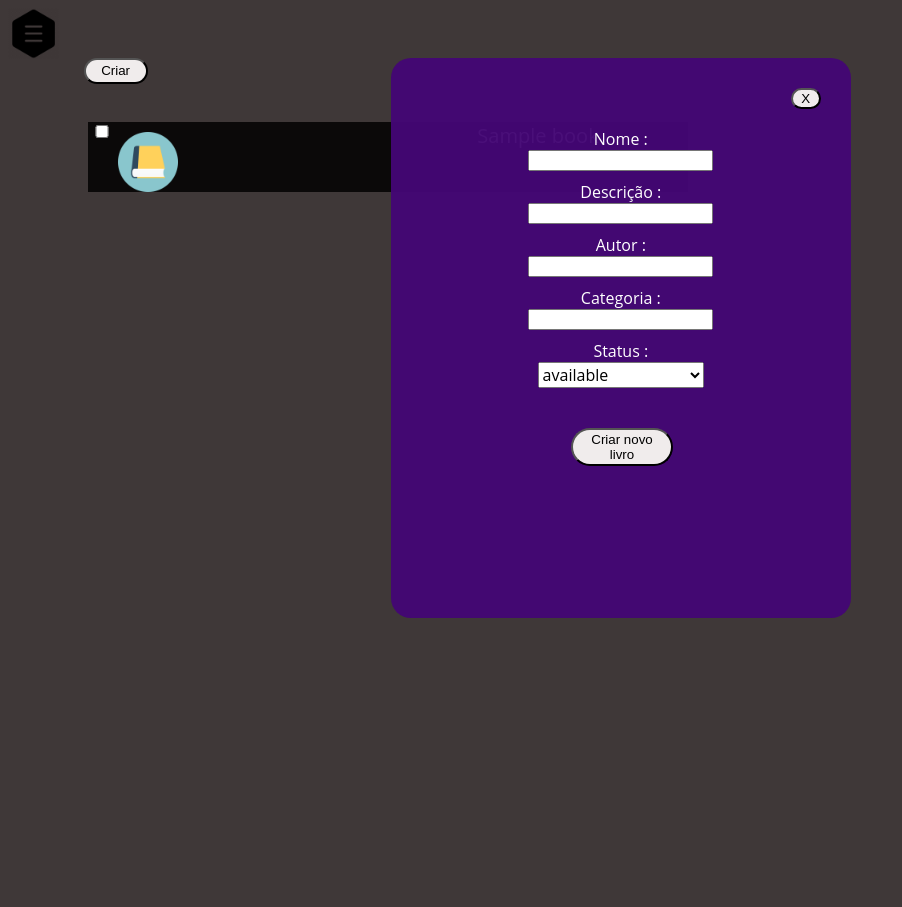
After one commit to carloskbonet/Library, a PHP site: template View/Adm/books.php in a window 1280 px wide, after a click on "Criar". The commit adds this page. Shown: the top 907 px of the page, without its empty margins (0-902 px from the left). Run offline with PHP 8.4, Linux system fonts and the light colour scheme; the template is opened without the code that fills it: most values are stand-ins (such as "Sample title", 1, 10 or a date in 2020).

Commit message:
admin interface
criação do livro ok
edição de livros ok

```diff
--- /dev/null
+++ b/View/Adm/books.php
@@ -0,0 +1,103 @@
+<html>
+<?php
+include("./View/Adm/home.php");
+?>
+
+<head>
+    <title>Books</title>
+    <meta name="viewport" content="width=device-width, initial-scale=1.0">
+    <link href="../View/css/books.css" rel="stylesheet">
+</head>
+
+<body>
+    <div class="container">
+        <div class="create">
+            <button id="store-button" onclick=" document.getElementById('modal').style.display='block'">Criar</button>
+
+            <div id="modal">
+                <div class="form-modal">
+                    <button id="close-button" onclick="document.getElementById('modal').style.display='none'">X</button>
+                    <form action="/create-book" method="post" class="create-form">
+                        <label id="form-field-modal"> Nome :<br>
+                            <input type="text" name="name" id="form-input" required></label>
+
+                        <label id="form-field-modal"> Descrição :<br>
+                            <input type="text" name="description" id="form-input" required></label>
+
+                        <label id="form-field-modal"> Autor :<br>
+                            <input type="text" name="author" id="form-input" required></label>
+
+                        <label id="form-field-modal"> Categoria :<br>
+                            <input type="text" name="category" id="form-input" required></label>
+
+                        <label id="form-field-modal"> Status :<br>
+                            <select id="form-select-modal" name="status">
+                                <option>available</option>
+                                <option>unavailable</option>
+                            </select></label>
+
+                        <button type="submit" class="button-create">Criar novo livro</button>
+                    </form>
+                </div>
+            </div>
+        </div>
+
+        <?php foreach ($books as $book) { ?>
+            <a>
+                <div class="book-card" onclick="<?php $id = $book['id']; ?>">
+                    <img src="../View/resources/images/icon-book.png">
+                    <label> <?= $book['name'] ?> </label>
+
+                    <input type="checkbox" id="open-modal" class="open-modal">
+                    <div id="modal-loan">
+                        <div class="modal-content">
+                            <label id="modal-label">ID:<br> <?= $book['id'] ?></label>
+
+                            <form action="/edit-book" method="POST">
+                                <input type="hidden" name="id" value="<?= $book['id'] ?>">
+                                <label id="modal-label">Nome:<br><input type="text" name="name-edit" value="<?= $book['name'] ?>" required></label>
+                                <label id="modal-label">Descrição:<br><input type="text" name="description-edit" value="<?= $book['description'] ?>" required></label>
+                                <label id="modal-label">Autor:<br><input type="text" name="author-edit" value="<?= $book['author'] ?>" required></label>
+                                <label id="modal-label">Categoria:<br><input type="text" name="category-edit" value="<?= $book['category'] ?>" required></label>
+                                <label id="modal-label">Status:<br>
+                                    <select name="status-edit">
+                                        <?php if ($book['status'] == 'available') { ?>
+                                            <option selected="selected">
+                                                available
+                                            </option>
+                                            <option>
+                                                unavailable
+                                            </option>
+                                        <?php } else { ?>
+                                            <option>
+                                                available
+                                            </option>
+                                            <option selected="selected">
+                                                unavailable
+                                            </option>
+                                        <?php }  ?>
+                                    </select></label>
+
+                                    <button type="submit" class="edit-button">Editar</button>
+                            </form>
+                            <br>
+                            <?php if ($book['status'] == 'available') { ?>
+                                <form action="/loan-book" method="POST">
+                                    <input type="hidden" name="id-loan" value="<?= $book['id'] ?>">
+                                    <button type="submit" class="loan-button">Alugar</button>
+                                </form>
+                            <?php } ?>
+                            <form action="/delete-book" method="POST">
+                                <input type="hidden" name="id-del" value="<?= $book['id'] ?>">
+                                <button type="submit" class="delete-button">Deletar</button>
+                            </form>
+                        </div>
+                    </div>
+                </div>
+            </a>
+
+        <?php } ?>
+    </div>
+</body>
+
+</html>
--- /dev/null
+++ b/View/Adm/home.php
@@ -0,0 +1,28 @@
+<html>
+
+<head>
+    <title>Library</title>
+    <meta name="viewport" content="width=device-width, initial-scale=1.0">
+    <link href="../View/css/library.css" rel="stylesheet">
+    <link rel="icon" href="../View/resources/images/icon-book.png">
+</head>
+
+<body>
+    <label for="side-menu-checkbox" id="side-menu-label">
+        <img id="side-menu-img" src="../View/resources/images/icon-side-menu.png">
+    </label>
+    <input type="checkbox" id="side-menu-checkbox">
+    <nav id="side-menu-nav">
+        <div class="side-menu">
+            <a href="/adm/books" id="side-menu-button" class="button-book">Livros</a>
+            <a href="/adm/loan" id="side-menu-button" class="button-loan">Empréstimos</a>
+            <a href="/adm/historic" id="side-menu-button" class="button-historic">Histórico</a>
+
+            <form class="disconnect-form" method="post" action="/disconnect">
+                <input class="disconnect-button" type="submit" value="Desconectar" />
+            </form>
+        </div>
+    </nav>
+</body>
+
+</html>
--- a/View/css/books.css
+++ b/View/css/books.css
@@ -80,3 +80,91 @@ body {
     color: white;
     background-color: rgb(192, 14, 14);
 }
+
+#store-button {
+    width: 5vw;
+    height: 2vw;
+    border-radius: 40px;
+    color: black;
+    background-color: rgb(240, 236, 236);
+    margin-left: 2vw;
+    margin-bottom: 3vw;
+}
+
+#store-button:hover {
+    color: white;
+    background-color: rgba(68, 7, 117, 0.966);
+}
+
+.create #modal {
+    display: none;
+    width: 100%;
+    height: 100%;
+    position: fixed;
+    z-index: 2;
+    text-align: center;
+    margin-left: 26vw;
+    margin-top: -5vw;
+}
+
+.create #modal .form-modal {
+    background-color: rgba(68, 7, 117, 0.966);
+    width: 400px;
+    height: 500px;
+    border-radius: 20px;
+    top: 0;
+    left: 0;
+    right: 0;
+    bottom: 0;
+    padding: 30px;
+}
+
+.create #modal .form-modal .create-form {
+    display: grid;
+    grid-template-rows: 1fr;
+    text-align: center;
+    margin-top: 10%;
+}
+
+.create #modal .form-modal .create-form #form-field-modal {
+    color: white;
+    font-family: "Open Sans",sans-serif;
+    font-size: 16px;
+    margin-bottom: 10px;
+}
+
+.create #modal .form-modal .create-form #form-select-modal {
+    color: black;
+    font-family: "Open Sans",sans-serif;
+    font-size: 16px;
+    margin-bottom: 10px;
+    width: 13vw;
+}
+
+.create #modal .form-modal #close-button {
+    float: right;
+    border-radius: 30px;
+    width: 30px;
+    background-color: rgb(240, 236, 236);
+    color: black;
+}
+
+.create #modal .form-modal #close-button:hover {
+    background-color: black;
+    color: rgb(240, 236, 236);
+}
+
+.create #modal .form-modal .button-create {
+    margin-left: 37.5%;
+    width: 8vw;
+    height: 3vw;
+    border-radius: 40px;
+    margin-top: 20px;
+    color: black;
+    background-color: rgb(240, 236, 236);
+}
+
+.create #modal .form-modal .button-create:hover {
+    color: white;
+    background-color: rgba(68, 7, 117, 0.966);
+}
```
Also changed, not shown: Controller/BookController.php (+40 -1 lines), Controller/LoanController.php (+11 -1 lines), View/Adm/historic.php (added, +35 -0 lines), View/Adm/loan.php (added, +44 -0 lines), route.php (+19 -4 lines).
